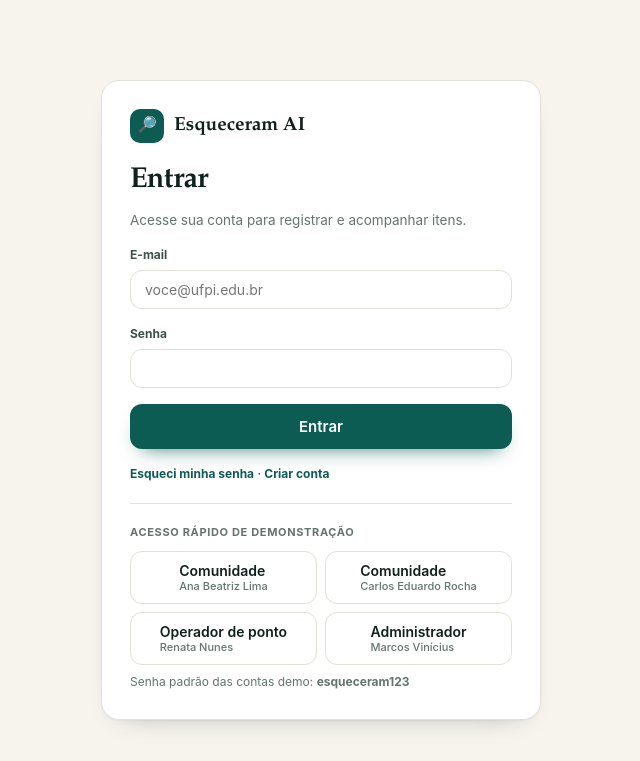
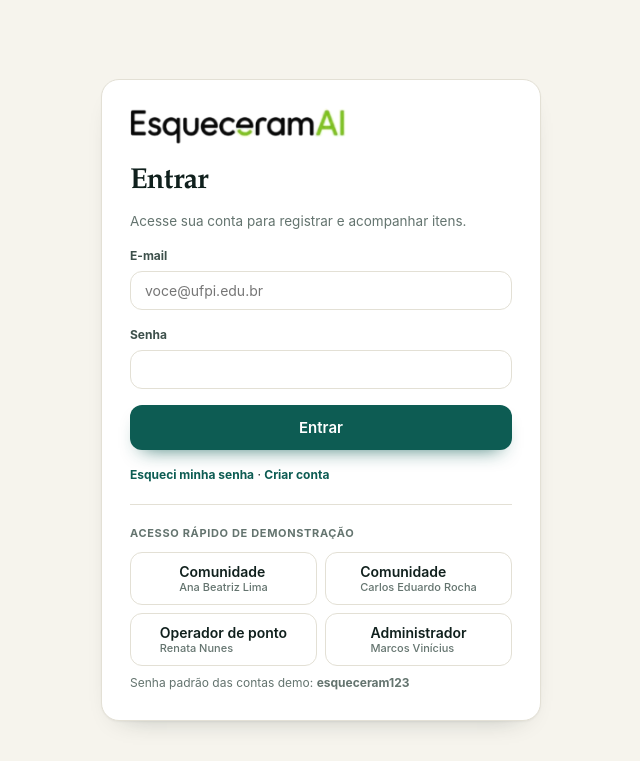
Before and after one commit to ES2-UFPI/EsqueceramAI, a Flask app: page /entrar?next=/painel in a window 1280 px wide. Shown: the top 761 px of the page, without its empty margins (319-959 px from the left). Run offline with Flask 3, Linux system fonts and the light colour scheme.

Commit message:
feat: exibe logomarca oficial no cabecalho, painel e login (#111)

```diff
--- a/application/web/templates/app_base.html
+++ b/application/web/templates/app_base.html
@@ -5,7 +5,7 @@
 {% if user.role == 'ADMIN' %}{% set nav = nav + [('/painel/admin','⚙️','Administração',0)] %}{% endif %}
 <div class="shell">
 <aside class="sidebar">
-  <a href="/" class="brandmark" style="margin-bottom:20px"><i>🔎</i> Esqueceram AI</a>
+  <a href="/" class="brandmark" style="margin-bottom:20px"><img src="{{ url_for('static', filename='logo-esqueceram-ai.png') }}" alt="Esqueceram AI" class="brandlogo"></a>
   <a href="/painel/itens/novo" class="btn btn-primary btn-block" style="margin-bottom:14px">＋ Novo registro</a>
   {% for href, ic, label, n in nav %}<a class="nav {{ 'on' if active == href }}" href="{{ href }}">{{ ic }} {{ label }}{% if n %}<span class="count">{{ n }}</span>{% endif %}</a>{% endfor %}
   <div class="card pad mt-l"><div class="flex gap center"><span class="badge brand">{{ user.name|initials }}</span><div class="grow"><p class="bold sm" style="overflow:hidden;text-overflow:ellipsis">{{ user.name }}</p><p class="xs muted">{{ D.ROLE_LABEL[user.role] }} · {{ user.score }} pts</p></div></div>
@@ -15,7 +15,7 @@
   <div class="mobilebar-top">
     <div class="flex gap-s center">
       <button type="button" class="nav-toggle" style="display:inline-flex" data-drawer-toggle aria-label="Abrir menu" aria-expanded="false" aria-controls="mobile-drawer">☰</button>
-      <a href="/" class="brandmark" style="font-size:16px"><i>🔎</i> Esqueceram AI</a>
+      <a href="/" class="brandmark" style="font-size:16px"><img src="{{ url_for('static', filename='logo-esqueceram-ai.png') }}" alt="Esqueceram AI" class="brandlogo"></a>
     </div>
     <a href="/painel/itens/novo" class="btn btn-primary btn-sm">＋ Novo</a>
   </div>
@@ -23,7 +23,7 @@
 <div class="drawer-backdrop" data-drawer-backdrop data-drawer-close></div>
 <aside id="mobile-drawer" class="drawer" data-drawer aria-hidden="true">
   <div class="drawer-head">
-    <a href="/" class="brandmark" style="font-size:17px"><i>🔎</i> Esqueceram AI</a>
+    <a href="/" class="brandmark" style="font-size:17px"><img src="{{ url_for('static', filename='logo-esqueceram-ai.png') }}" alt="Esqueceram AI" class="brandlogo"></a>
     <button type="button" class="nav-toggle" style="display:inline-flex" data-drawer-close aria-label="Fechar menu">✕</button>
   </div>
   <a href="/painel/itens/novo" class="btn btn-primary btn-block" style="margin-bottom:14px">＋ Novo registro</a>
--- a/application/web/templates/base.html
+++ b/application/web/templates/base.html
@@ -1,10 +1,11 @@
 <!doctype html><html lang="pt-BR"><head><meta charset="utf-8"><meta name="viewport" content="width=device-width,initial-scale=1">
 <title>{% block title %}Esqueceram AI · achados e perdidos{% endblock %}</title>
+<link rel="icon" type="image/png" href="{{ url_for('static', filename='logo-esqueceram-ai.png') }}">
 <link rel="stylesheet" href="{{ url_for('static', filename='style.css') }}"></head><body>
 {% for cat, msg in get_flashed_messages(with_categories=true) %}<span class="flash" hidden data-msg="{{ msg }}" data-tone="{{ cat }}"></span>{% endfor %}
 {% block body %}
 <header class="header"><div class="container">
-  <a href="/" class="brandmark"><i>🔎</i> Esqueceram AI</a>
+  <a href="/" class="brandmark"><img src="{{ url_for('static', filename='logo-esqueceram-ai.png') }}" alt="Esqueceram AI" class="brandlogo"></a>
   <nav id="public-nav" data-public-nav><a class="btn btn-ghost btn-sm" href="/itens">Explorar</a><a class="btn btn-ghost btn-sm" href="/itens?tipo=FOUND">Achados</a><a class="btn btn-ghost btn-sm" href="/#pontos">Pontos de coleta</a></nav>
   <div class="flex gap-s center header-actions">{% if user %}<a class="btn btn-primary btn-sm" href="/painel">Painel →</a>{% else %}
   <a class="btn btn-secondary btn-sm" href="/entrar">Entrar</a><a class="btn btn-primary btn-sm" href="/cadastrar">Criar conta</a>{% endif %}
--- a/application/web/templates/cadastrar.html
+++ b/application/web/templates/cadastrar.html
@@ -1,6 +1,6 @@
 {% extends "base.html" %}{% from "_ui.html" import field %}{% block title %}Criar conta · Esqueceram AI{% endblock %}
 {% block body %}<div class="authwrap"><div class="card authcard">
-<a href="/" class="brandmark"><i>🔎</i> Esqueceram AI</a><h1 class="display mt" style="font-size:1.8rem">Criar conta</h1>
+<a href="/" class="brandmark"><img src="{{ url_for('static', filename='logo-esqueceram-ai.png') }}" alt="Esqueceram AI" class="brandlogo"></a><h1 class="display mt" style="font-size:1.8rem">Criar conta</h1>
 {% if error %}<div class="alert error mt">{{ error }}</div>{% endif %}
 <form method="post" class="stack mt">
 {{ field('Nome completo','name',values,errors,'text','Ana Beatriz Lima',True) }}{{ field('E-mail','email',values,errors,'email','voce@ufpi.edu.br',True) }}
--- a/application/web/templates/entrar.html
+++ b/application/web/templates/entrar.html
@@ -1,6 +1,6 @@
 {% extends "base.html" %}{% from "_ui.html" import field %}{% block title %}Entrar · Esqueceram AI{% endblock %}
 {% block body %}<div class="authwrap"><div class="card authcard">
-<a href="/" class="brandmark"><i>🔎</i> Esqueceram AI</a><h1 class="display mt" style="font-size:1.8rem">Entrar</h1><p class="sm muted mt-s">Acesse sua conta para registrar e acompanhar itens.</p>
+<a href="/" class="brandmark"><img src="{{ url_for('static', filename='logo-esqueceram-ai.png') }}" alt="Esqueceram AI" class="brandlogo"></a><h1 class="display mt" style="font-size:1.8rem">Entrar</h1><p class="sm muted mt-s">Acesse sua conta para registrar e acompanhar itens.</p>
 {% if error %}<div class="alert error mt">{{ error }}</div>{% endif %}
 <form method="post" class="stack mt"><input type="hidden" name="next" value="{{ next }}">
 {{ field('E-mail','email',values,errors,'email','voce@ufpi.edu.br',True) }}{{ field('Senha','password',values,errors,'password','',True) }}
--- a/application/web/templates/recuperar.html
+++ b/application/web/templates/recuperar.html
@@ -1,6 +1,6 @@
 {% extends "base.html" %}{% from "_ui.html" import field %}{% block title %}Recuperar senha · Esqueceram AI{% endblock %}
 {% block body %}<div class="authwrap"><div class="card authcard">
-<a href="/" class="brandmark"><i>🔎</i> Esqueceram AI</a><h1 class="display mt" style="font-size:1.8rem">Recuperar senha</h1>
+<a href="/" class="brandmark"><img src="{{ url_for('static', filename='logo-esqueceram-ai.png') }}" alt="Esqueceram AI" class="brandlogo"></a><h1 class="display mt" style="font-size:1.8rem">Recuperar senha</h1>
 <p class="sm muted mt-s">Confirme seu e-mail e o telefone cadastrado para definir uma nova senha.</p>
 {% if error %}<div class="alert error mt">{{ error }}</div>{% endif %}
 <form method="post" class="stack mt">{{ field('E-mail','email',values,errors,'email','',True) }}{{ field('Telefone cadastrado','phone',values,errors,'tel','(86) 99999-0000',True) }}
```
